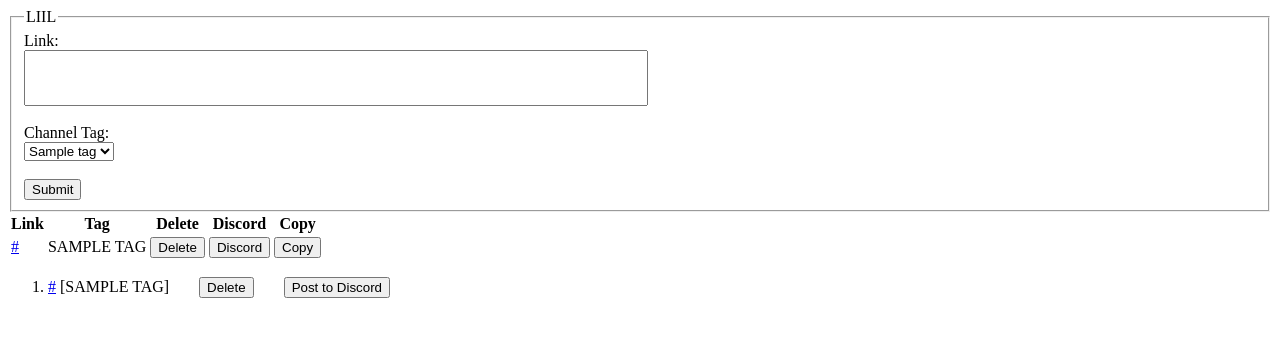
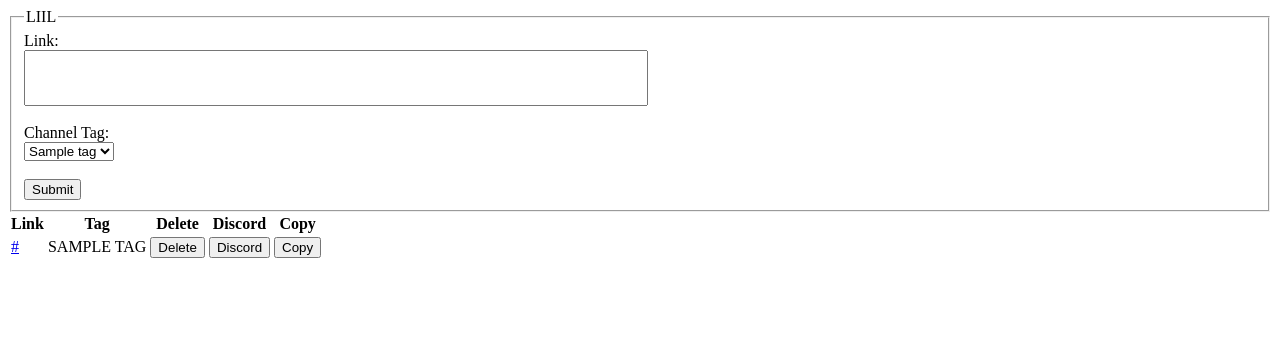
Before and after one commit to Maheshkumar-novice/LIIL, a Flask app: template templates/home.html in a window 1280 px wide. Shown: the top 337 px of the page. Run offline with Flask 3, Linux system fonts and the light colour scheme; the template is opened without the code that fills it: most values are stand-ins (such as "Sample title", 1, 10 or a date in 2020).

Commit message:
Remove ol

```diff
--- a/templates/home.html
+++ b/templates/home.html
@@ -56,16 +56,6 @@
         {% endfor %}
     </table>
 
-    <ol>
-    {% for link in links %}
-        <div class="link" style="display: flex; align-items: center; justify-content: left;">
-            <li id="{{link.id}}"><a href="{{link.link}}">{{link.link}}</a> [{{link.tag.upper()}}]</li>
-            <button type="button" style="margin-left: 30px;" class="delete">Delete</button>
-            <button type="button" style="margin-left: 30px;" class="discord">Post to Discord</button>
-        </div>
-    {% endfor %}
-    </ol>
-
     <script>
         document.querySelectorAll('button.delete').forEach((button) => {
             button.addEventListener('click', (e) => {
```
